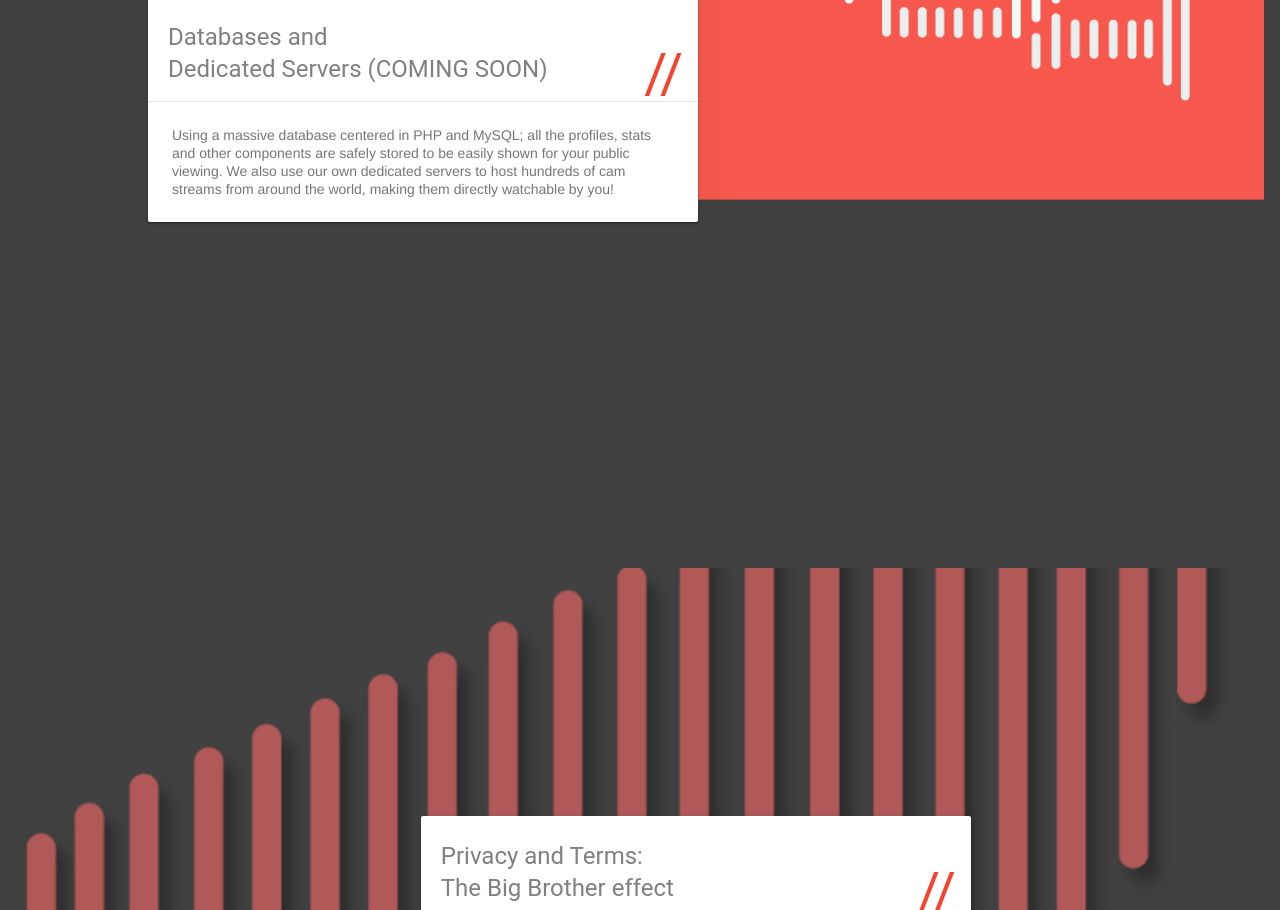
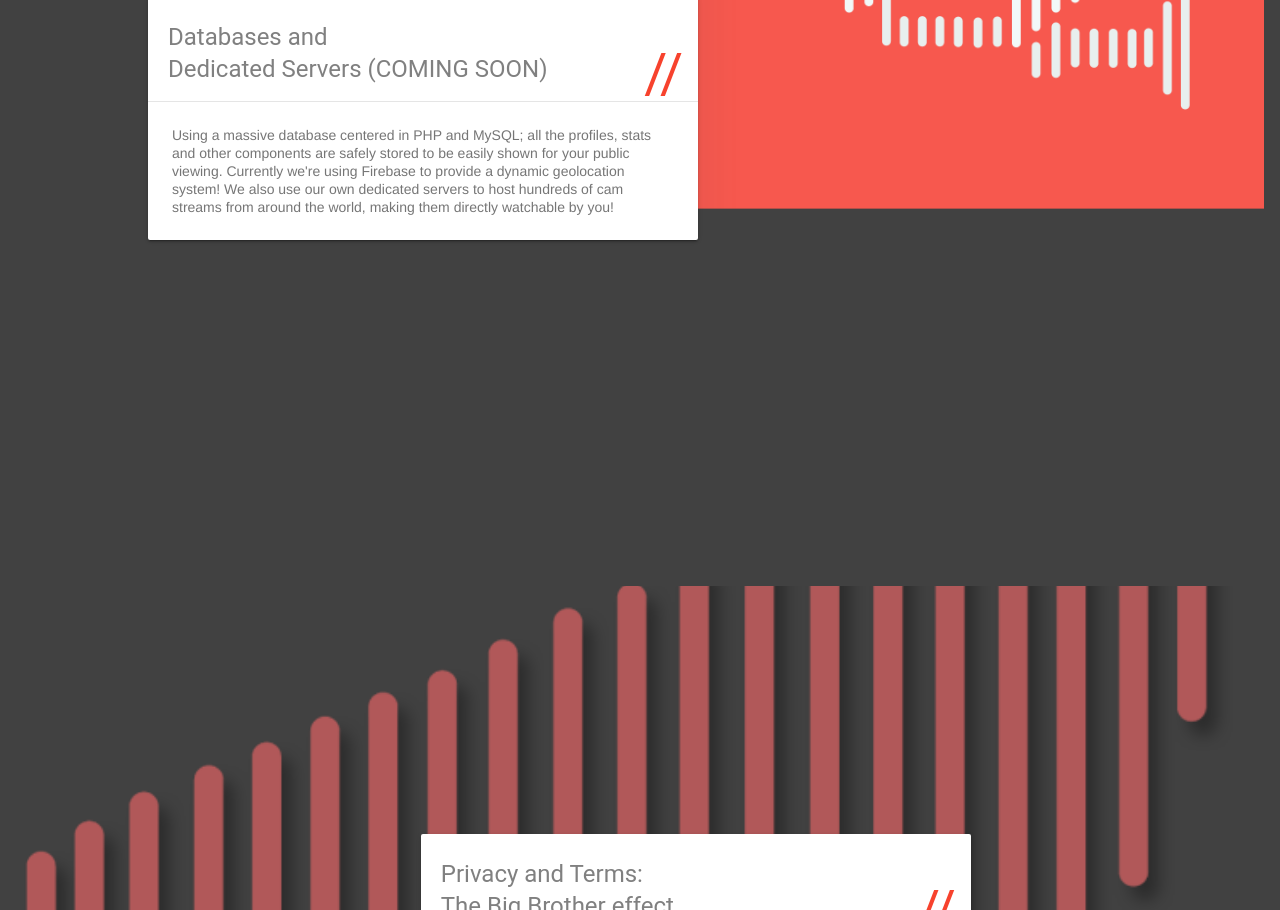
Before and after one commit to jordypeatpeat/201p3, a plain HTML site: page index.html in a window 1280 px wide. Shown: the part 3879-4789 px from the top of the page. Drawn offline with nearby package versions, Linux system fonts and the light colour scheme.

Commit message:
any changes?

```diff
--- a/index.html
+++ b/index.html
@@ -164,6 +164,7 @@
 							Using a massive database centered in PHP and
 							MySQL; all the profiles, stats and other components are
 							safely stored to be easily shown for your public viewing.
+							Currently we're using Firebase to provide a dynamic geolocation system!
 							We also use our own dedicated servers to host
 							hundreds of cam streams from around the world, making
 							them directly watchable by you!
```
